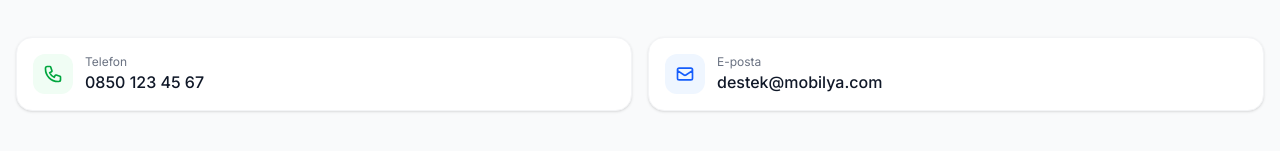
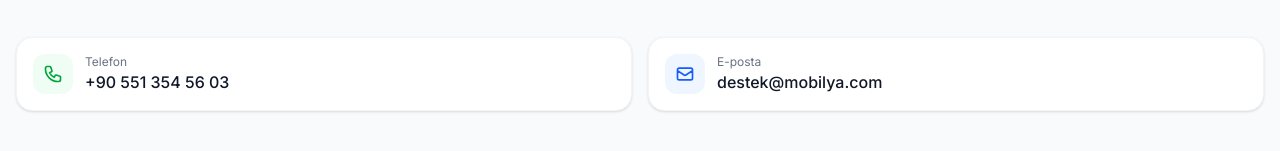
Before and after one commit to fuyanik/ecommerce, a Next.js app: page /destek in a window 1280 px wide. Shown: the part 1328-1479 px from the top of the page. Built offline with nearby package versions, Linux system fonts and the light colour scheme; no server answers; the database is empty.

Commit message:
bug fixed

```diff
--- a/src/app/destek/page.js
+++ b/src/app/destek/page.js
@@ -158,7 +158,7 @@
             </div>
             <div>
               <p className="text-xs text-gray-500">Telefon</p>
-              <p className="font-medium text-gray-900">0850 123 45 67</p>
+              <p className="font-medium text-gray-900">+90 551 354 56 03</p>
             </div>
           </a>
           <a href="mailto:destek@mobilya.com" className="flex-1 p-4 bg-white border border-gray-100 rounded-2xl flex items-center gap-3 shadow-sm hover:shadow-md transition-shadow">
```
